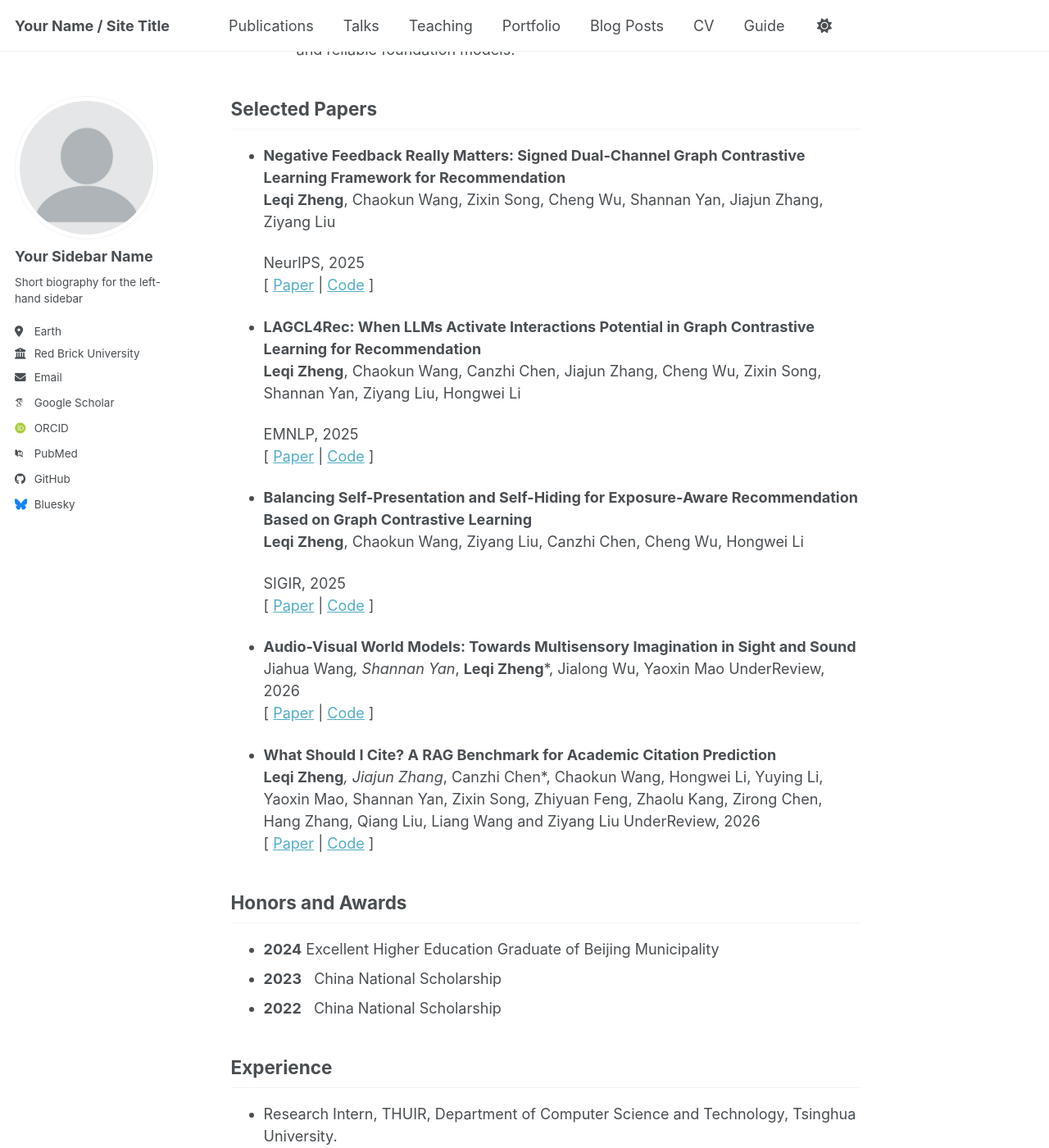
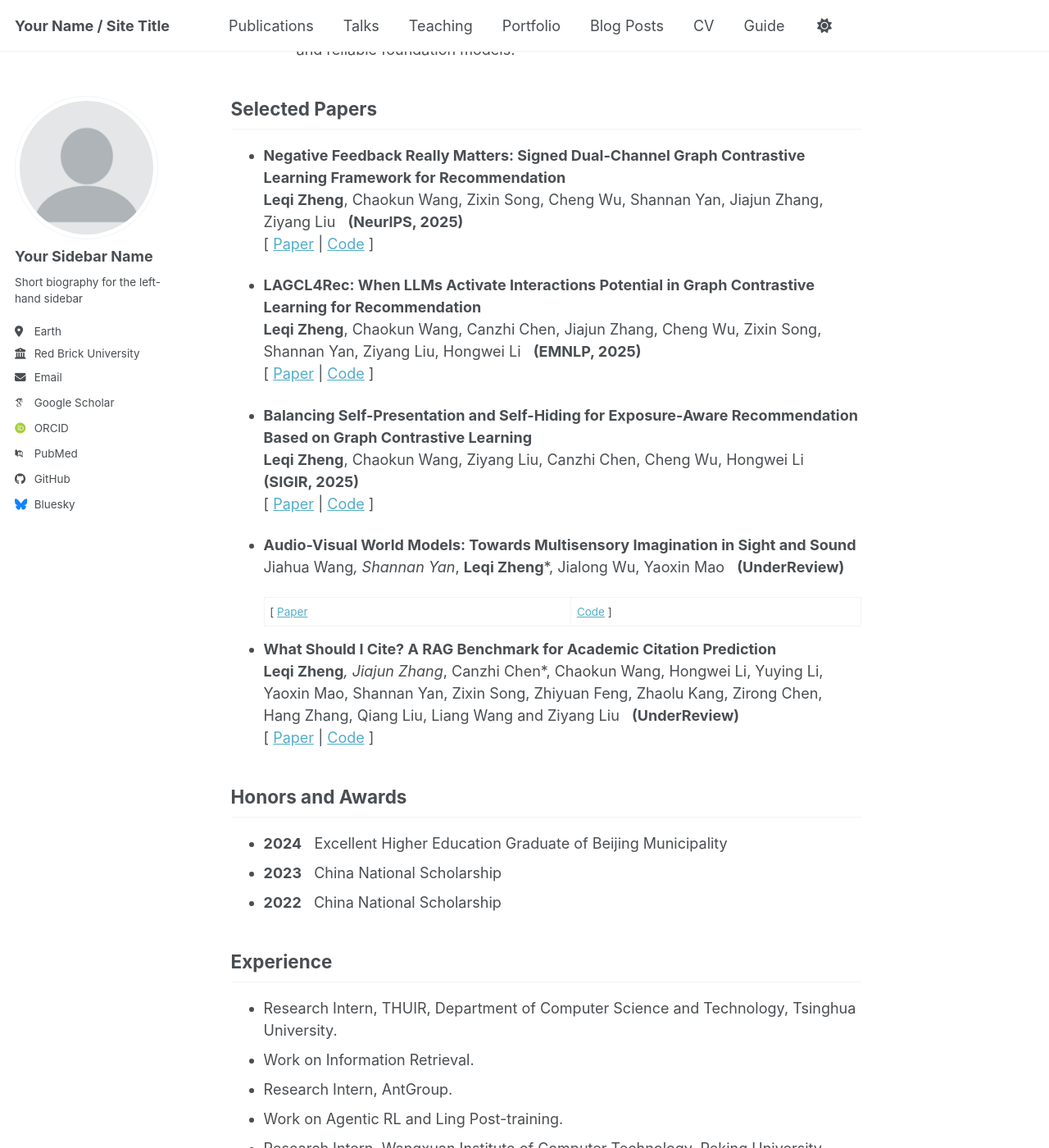
Before and after one commit to LQgdwind/LQgdwind.github.io, a Jekyll site: the page built from _pages/about.md, in a window 1280 px wide and 1400 px high, scrolled down 1335 px. Shown: the whole window at 82% size. Built offline with Jekyll 4.4.1, drawn with Linux system fonts in a browser that asks for light colours; some web fonts are replaced; a script bundle is joined from its source files by our own code; library files that are not in the unit come from our copies.

Commit message:
Improve formatting in about.md for clarity
Updated formatting for selected papers and honors section.

```diff
--- a/_pages/about.md
+++ b/_pages/about.md
@@ -39,37 +39,30 @@ Selected Papers
 ------
 
 - **Negative Feedback Really Matters: Signed Dual-Channel Graph Contrastive Learning Framework for Recommendation**
-  **Leqi Zheng**, Chaokun Wang, Zixin Song, Cheng Wu, Shannan Yan, Jiajun Zhang, Ziyang Liu
-
-  NeurlPS, 2025
+  **Leqi Zheng**, Chaokun Wang, Zixin Song, Cheng Wu, Shannan Yan, Jiajun Zhang, Ziyang Liu  &nbsp; **(NeurlPS, 2025)**
   \[ [Paper](#) | [Code](#) \]
 
 - **LAGCL4Rec: When LLMs Activate Interactions Potential in Graph Contrastive Learning for Recommendation**
-  **Leqi Zheng**, Chaokun Wang, Canzhi Chen, Jiajun Zhang, Cheng Wu, Zixin Song, Shannan Yan, Ziyang Liu, Hongwei Li
-
-  EMNLP, 2025
+  **Leqi Zheng**, Chaokun Wang, Canzhi Chen, Jiajun Zhang, Cheng Wu, Zixin Song, Shannan Yan, Ziyang Liu, Hongwei Li &nbsp; **(EMNLP, 2025)**
   \[ [Paper](#) | [Code](#) \]
 
 - **Balancing Self-Presentation and Self-Hiding for Exposure-Aware Recommendation Based on Graph Contrastive Learning**
-  **Leqi Zheng**, Chaokun Wang, Ziyang Liu, Canzhi Chen, Cheng Wu, Hongwei Li
-
-  SIGIR, 2025
+  **Leqi Zheng**, Chaokun Wang, Ziyang Liu, Canzhi Chen, Cheng Wu, Hongwei Li &nbsp; **(SIGIR, 2025)**
   \[ [Paper](#) | [Code](#) \]
 
 - **Audio-Visual World Models: Towards Multisensory Imagination in Sight and Sound**
-  Jiahua Wang*, Shannan Yan*, **Leqi Zheng***, Jialong Wu, Yaoxin Mao
-  UnderReview, 2026
+  Jiahua Wang*, Shannan Yan*, **Leqi Zheng***, Jialong Wu, Yaoxin Mao  &nbsp; **(UnderReview)**
+
   \[ [Paper](#) | [Code](#) \]
 
 - **What Should I Cite? A RAG Benchmark for Academic Citation Prediction**
-  **Leqi Zheng***, Jiajun Zhang*, Canzhi Chen*, Chaokun Wang, Hongwei Li, Yuying Li, Yaoxin Mao, Shannan Yan, Zixin Song, Zhiyuan Feng, Zhaolu Kang, Zirong Chen, Hang Zhang, Qiang Liu, Liang Wang and Ziyang Liu
-  UnderReview, 2026
+  **Leqi Zheng***, Jiajun Zhang*, Canzhi Chen*, Chaokun Wang, Hongwei Li, Yuying Li, Yaoxin Mao, Shannan Yan, Zixin Song, Zhiyuan Feng, Zhaolu Kang, Zirong Chen, Hang Zhang, Qiang Liu, Liang Wang and Ziyang Liu &nbsp; **(UnderReview)**
   \[ [Paper](#) | [Code](#) \]
 
 Honors and Awards
 ------
 
-- **2024** Excellent Higher Education Graduate of Beijing Municipality
+- **2024** &nbsp; Excellent Higher Education Graduate of Beijing Municipality
 - **2023** &nbsp; China National Scholarship
 - **2022** &nbsp; China National Scholarship
 
```
